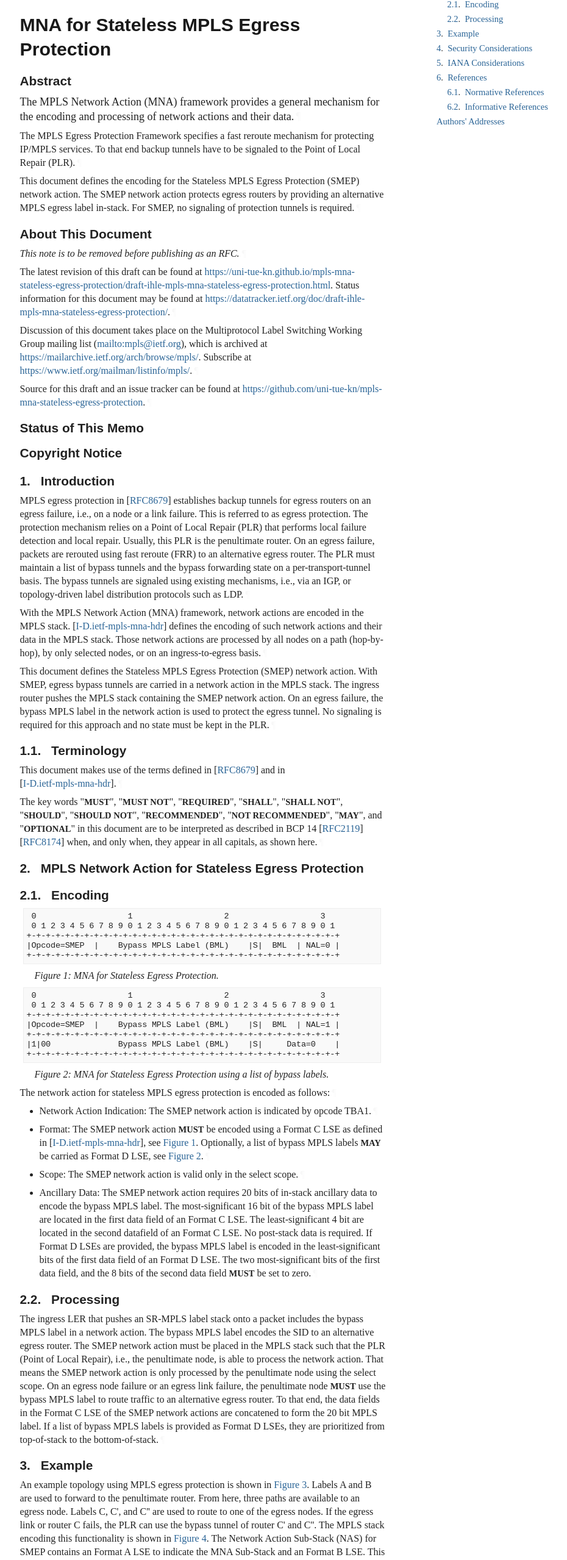
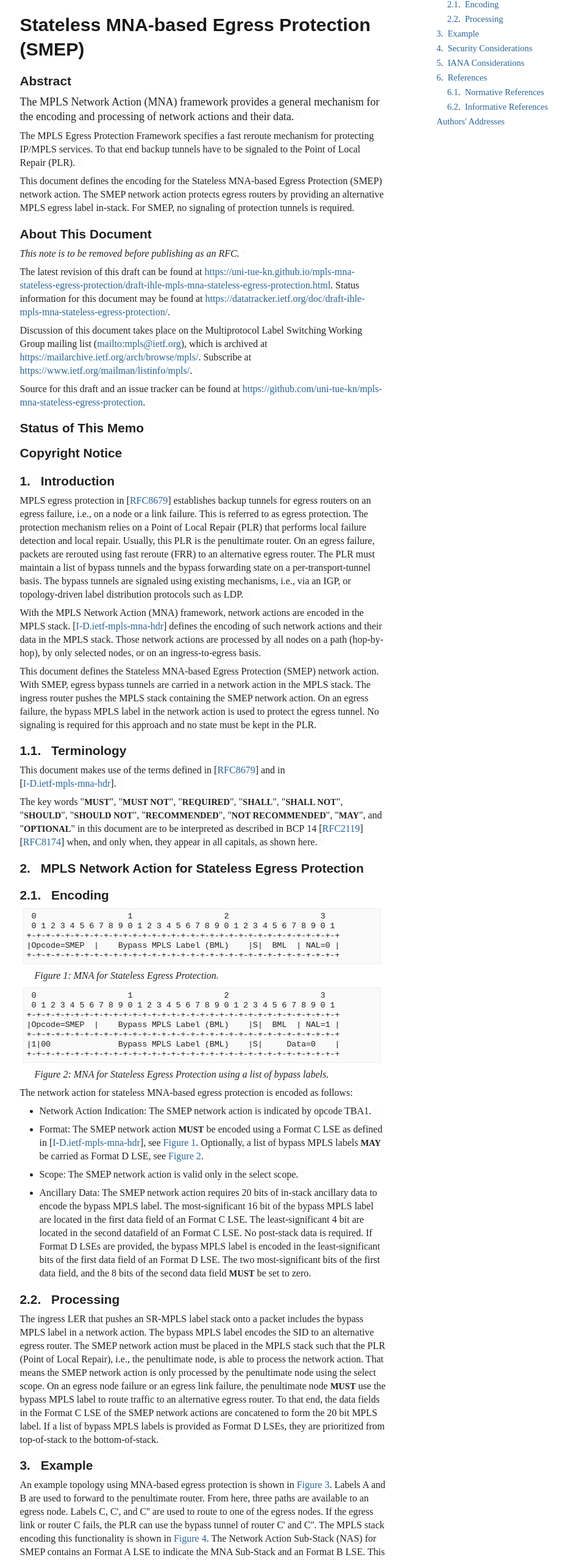
Before and after one commit to uni-tue-kn/mpls-mna-stateless-egress-protection, a plain HTML site: page draft-ihle-mpls-mna-stateless-egress-protection.html in a window 1280 px wide. Shown: the part 232-2790 px from the top of the page at 61% size, without its empty margins (92-1022 px from the left). Drawn offline with Linux system fonts and the light colour scheme; a web font is replaced by a local one.

Commit message:
Script updating gh-pages from a66d281. [ci skip]

```diff
--- a/draft-ihle-mpls-mna-stateless-egress-protection.html
+++ b/draft-ihle-mpls-mna-stateless-egress-protection.html
@@ -4,14 +4,14 @@
 <meta charset="utf-8">
 <meta content="Common,Latin" name="scripts">
 <meta content="initial-scale=1.0" name="viewport">
-<title>MNA for Stateless MPLS Egress Protection</title>
+<title>Stateless MNA-based Egress Protection (SMEP)</title>
 <meta content="Fabian Ihle" name="author">
 <meta content="Michael Menth" name="author">
 <meta content="
        The MPLS Network Action (MNA) framework provides a general mechanism for the encoding and processing of network actions and their data.
        The MPLS Egress Protection Framework specifies a fast reroute mechanism for protecting IP/MPLS services.
 To that end backup tunnels have to be signaled to the Point of Local Repair (PLR).
-       This document defines the encoding for the Stateless MPLS Egress Protection (SMEP) network action.
+       This document defines the encoding for the Stateless MNA-based Egress Protection (SMEP) network action.
 The SMEP network action protects egress routers by providing an alternative MPLS egress label in-stack.
 For SMEP, no signaling of protection tunnels is required.
     " name="description">
@@ -1067,13 +1067,13 @@ svg :is([fill="white"], [fill^="#fff"]) {
 </dd>
 </dl>
 </div>
-<h1 id="title">MNA for Stateless MPLS Egress Protection</h1>
+<h1 id="title">Stateless MNA-based Egress Protection (SMEP)</h1>
 <section id="section-abstract">
       <h2 id="abstract"><a href="#abstract" class="selfRef">Abstract</a></h2>
 <p id="section-abstract-1">The MPLS Network Action (MNA) framework provides a general mechanism for the encoding and processing of network actions and their data.<a href="#section-abstract-1" class="pilcrow">¶</a></p>
 <p id="section-abstract-2">The MPLS Egress Protection Framework specifies a fast reroute mechanism for protecting IP/MPLS services.
 To that end backup tunnels have to be signaled to the Point of Local Repair (PLR).<a href="#section-abstract-2" class="pilcrow">¶</a></p>
-<p id="section-abstract-3">This document defines the encoding for the Stateless MPLS Egress Protection (SMEP) network action.
+<p id="section-abstract-3">This document defines the encoding for the Stateless MNA-based Egress Protection (SMEP) network action.
 The SMEP network action protects egress routers by providing an alternative MPLS egress label in-stack.
 For SMEP, no signaling of protection tunnels is required.<a href="#section-abstract-3" class="pilcrow">¶</a></p>
 </section>
@@ -1202,7 +1202,7 @@ The bypass tunnels are signaled using existing mechanisms, i.e., via an IGP, or
 <p id="section-1-2">With the MPLS Network Action (MNA) framework, network actions are encoded in the MPLS stack.
 <span>[<a href="#I-D.ietf-mpls-mna-hdr" class="cite xref">I-D.ietf-mpls-mna-hdr</a>]</span> defines the encoding of such network actions and their data in the MPLS stack.
 Those network actions are processed by all nodes on a path (hop-by-hop), by only selected nodes, or on an ingress-to-egress basis.<a href="#section-1-2" class="pilcrow">¶</a></p>
-<p id="section-1-3">This document defines the Stateless MPLS Egress Protection (SMEP) network action.
+<p id="section-1-3">This document defines the Stateless MNA-based Egress Protection (SMEP) network action.
 With SMEP, egress bypass tunnels are carried in a network action in the MPLS stack.
 The ingress router pushes the MPLS stack containing the SMEP network action.
 On an egress failure, the bypass MPLS label in the network action is used to protect the egress tunnel.
@@ -1263,7 +1263,7 @@ appear in all capitals, as shown here.<a href="#section-1.1-2" class="pilcrow">
 <a href="#name-mna-for-stateless-egress-pro" class="selfRef">MNA for Stateless Egress Protection using a list of bypass labels.</a>
           </figcaption></figure>
 </div>
-<p id="section-2.1-3">The network action for stateless MPLS egress protection is encoded as follows:<a href="#section-2.1-3" class="pilcrow">¶</a></p>
+<p id="section-2.1-3">The network action for stateless MNA-based egress protection is encoded as follows:<a href="#section-2.1-3" class="pilcrow">¶</a></p>
 <ul class="normal">
 <li class="normal" id="section-2.1-4.1">
             <p id="section-2.1-4.1.1">Network Action Indication: The SMEP network action is indicated by opcode TBA1.<a href="#section-2.1-4.1.1" class="pilcrow">¶</a></p>
@@ -1301,7 +1301,7 @@ If a list of bypass MPLS labels is provided as Format D LSEs, they are prioritiz
       <h2 id="name-example">
 <a href="#section-3" class="section-number selfRef">3. </a><a href="#name-example" class="section-name selfRef">Example</a>
       </h2>
-<p id="section-3-1">An example topology using MPLS egress protection is shown in <a href="#fig-example1" class="auto internal xref">Figure 3</a>.
+<p id="section-3-1">An example topology using MNA-based egress protection is shown in <a href="#fig-example1" class="auto internal xref">Figure 3</a>.
 Labels A and B are used to forward to the penultimate router.
 From here, three paths are available to an egress node.
 Labels C, C', and C'' are used to route to one of the egress nodes.
@@ -1371,7 +1371,7 @@ Ingress ───A─── LSR ───B─── LSR ───C─── egre
       <h2 id="name-iana-considerations">
 <a href="#section-5" class="section-number selfRef">5. </a><a href="#name-iana-considerations" class="section-name selfRef">IANA Considerations</a>
       </h2>
-<p id="section-5-1">This document requests that IANA allocates a new codepoint with the name "Stateless MPLS Egress Protection" in the "Network Action Opcodes Registry".<a href="#section-5-1" class="pilcrow">¶</a></p>
+<p id="section-5-1">This document requests that IANA allocates a new codepoint with the name "Stateless MNA-based Egress Protection" in the "Network Action Opcodes Registry".<a href="#section-5-1" class="pilcrow">¶</a></p>
 <span id="name-smep-opcode-iana-allocation"></span><div id="table_iana">
 <table class="center" id="table-1">
         <caption>
@@ -1388,7 +1388,7 @@ Ingress ───A─── LSR ───B─── LSR ───C─── egre
         <tbody>
           <tr>
             <td class="text-left" rowspan="1" colspan="1">TBA1</td>
-            <td class="text-left" rowspan="1" colspan="1">Stateless MPLS Egress Protection</td>
+            <td class="text-left" rowspan="1" colspan="1">Stateless MNA-based Egress Protection</td>
             <td class="text-left" rowspan="1" colspan="1">This document</td>
           </tr>
         </tbody>
```
Also changed, not shown: index.html (+2 -2 lines), draft-ihle-mpls-mna-stateless-egress-protection.txt.
